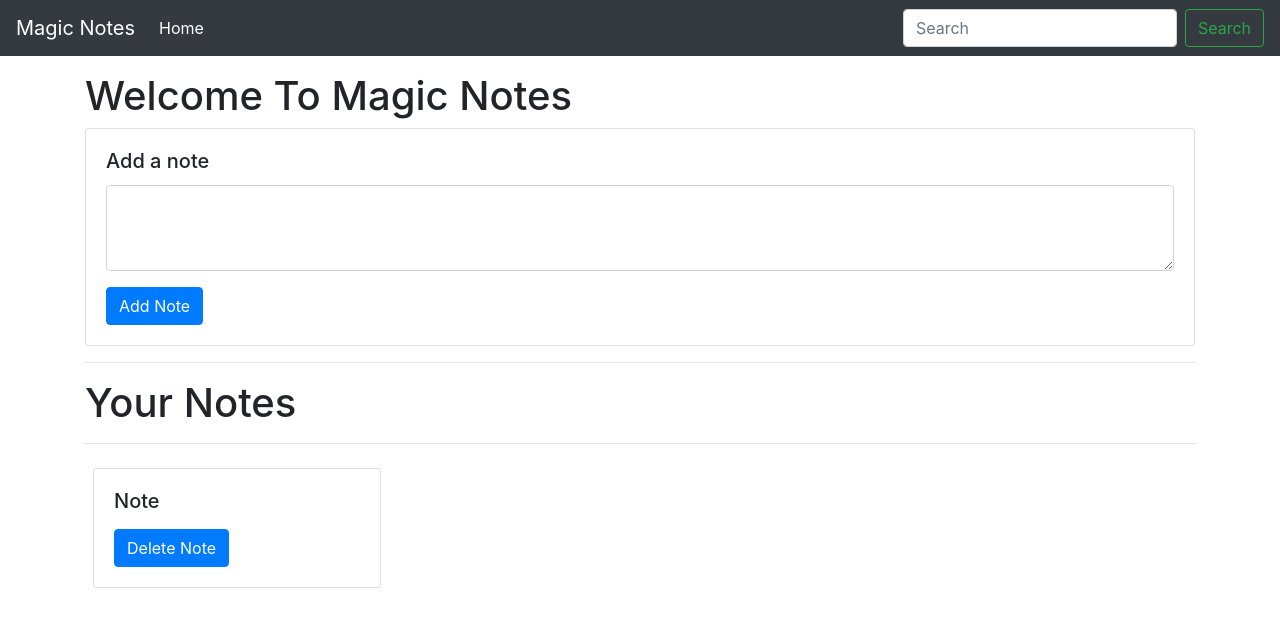
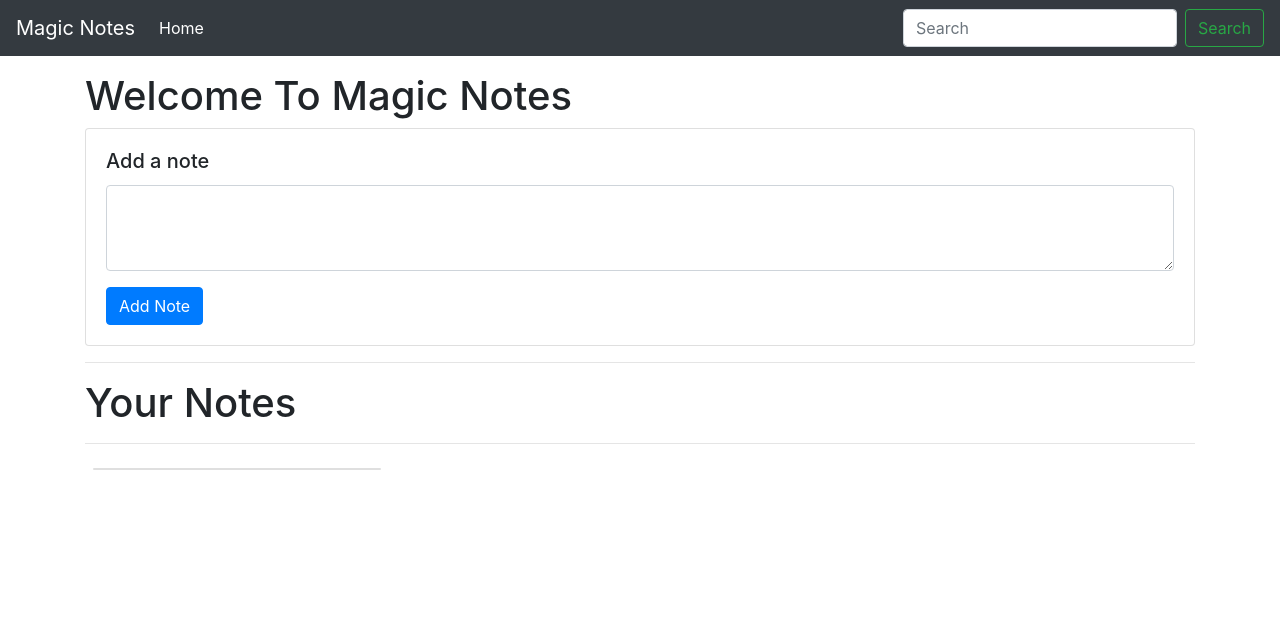
Before and after one commit to Cyber420-india/notes-taking-website, a plain HTML site: page index.html in a window 1280 px wide. Drawn offline with nearby package versions, Linux system fonts and the light colour scheme.

Commit message:
Update index.html

```diff
--- a/index.html
+++ b/index.html
@@ -55,11 +55,7 @@
 
             <div class="noteCard my-2 mx-2  card" style="width: 18rem;">
 
-                <div class="card-body">
-                    <h5 class="card-title">Note</h5>
-                    <p class="card-text"></p>
-                    <a href="#" class="btn btn-primary">Delete Note</a>
-                </div>
+
             </div>
 
         </div>
```
